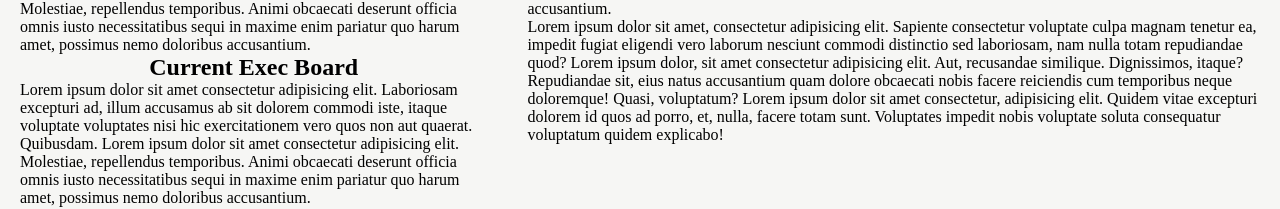
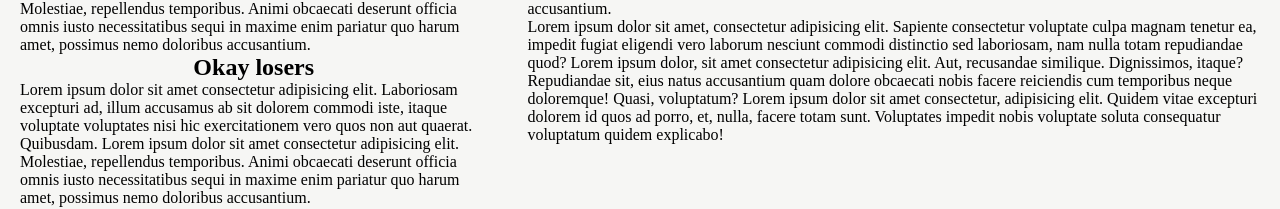
Before and after one commit to chris10byrd/naacp-website, a plain HTML site: page index.html in a window 1280 px wide. Shown: the part 452-661 px from the top of the page. Drawn offline with Linux system fonts and the light colour scheme.

Commit message:
git test

```diff
--- a/index.html
+++ b/index.html
@@ -34,7 +34,7 @@
             </section>
             <section>
                     <header>
-                        <h2>Current Exec Board</h2>
+                        <h2>Okay losers</h2>
                     </header>
                     <p>Lorem ipsum dolor sit amet consectetur adipisicing elit. Laboriosam excepturi ad, illum accusamus ab sit dolorem commodi iste, itaque voluptate voluptates nisi hic exercitationem vero quos non aut quaerat. Quibusdam. Lorem ipsum dolor sit amet consectetur adipisicing elit. Molestiae, repellendus temporibus. Animi obcaecati deserunt officia omnis iusto necessitatibus sequi in maxime enim pariatur quo harum amet, possimus nemo doloribus accusantium.</p>
             </section>
```
